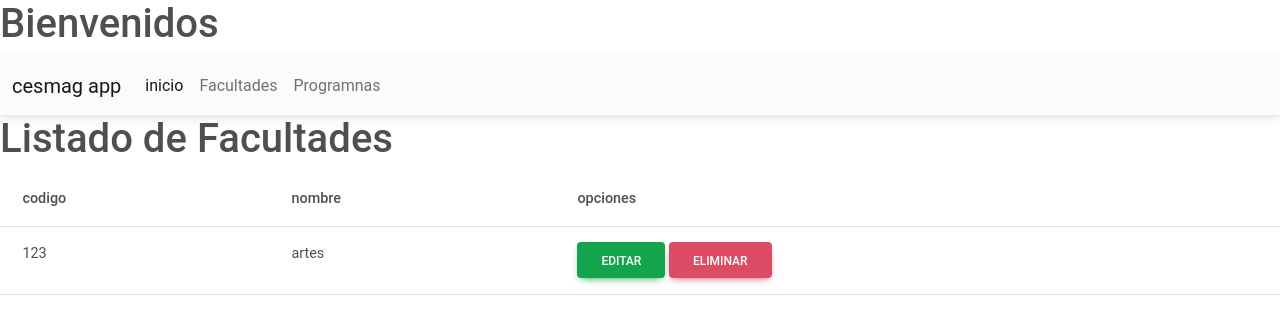
After one commit to gomezz10/cesmagaplicacion, a PHP site: page /facultades.php in a window 1280 px wide. The commit adds this page. Shown: the top 334 px of the page. Run offline with PHP 8.4, Linux system fonts and the light colour scheme.

Commit message:
cuarta version

```diff
--- /dev/null
+++ b/facultades.php
@@ -0,0 +1,30 @@
+<?php
+include 'index.php'
+?>
+
+<h1>Listado de Facultades</h1>
+<table class="table">
+  <thead>
+    <tr>
+      <th scope="col">codigo</th>
+      <th scope="col">nombre</th>
+      <th scope="col">opciones</th>
+
+    </tr>
+  </thead>
+  <tbody>
+    <tr>
+
+    </tr>
+    <tr>
+
+      <td>123</td>
+      <td>artes</td>
+      <td>
+        <a class="btn btn-success">Editar</a>
+        <a class="btn btn-danger">Eliminar</a>
+      </td>
+    </tr>
+
+  </tbody>
+</table>
--- a/index.php
+++ b/index.php
@@ -9,7 +9,7 @@
 <link rel="stylesheet" href="css/mdb.min.css">
 <script src="js/mdb.min.js"></script>
 <body>
-    <h1>Cesmag app</h1>
+    <h1>Bienvenidos</h1>
 
    <nav class="navbar navbar-expand-lg navbar-light bg-light">
   <div class="container-fluid">
@@ -28,13 +28,13 @@
     <div class="collapse navbar-collapse" id="Cesmag app">
       <ul class="navbar-nav">
         <li class="nav-item">
-          <a class="nav-link active" aria-current="page" href="#">inicio</a>
+          <a class="nav-link active" aria-current="page" href="index.php">inicio</a>
         </li>
         <li class="nav-item">
-          <a class="nav-link" href="#">Facultades</a>
+          <a class="nav-link" href="facultades.php">Facultades</a>
         </li>
         <li class="nav-item">
-          <a class="nav-link" href="#">Programnas</a>
+          <a class="nav-link" href="programas.php">Programnas</a>
         </li>
         <li class="nav-item">
 
```
Also changed, not shown: programas.php (added).
